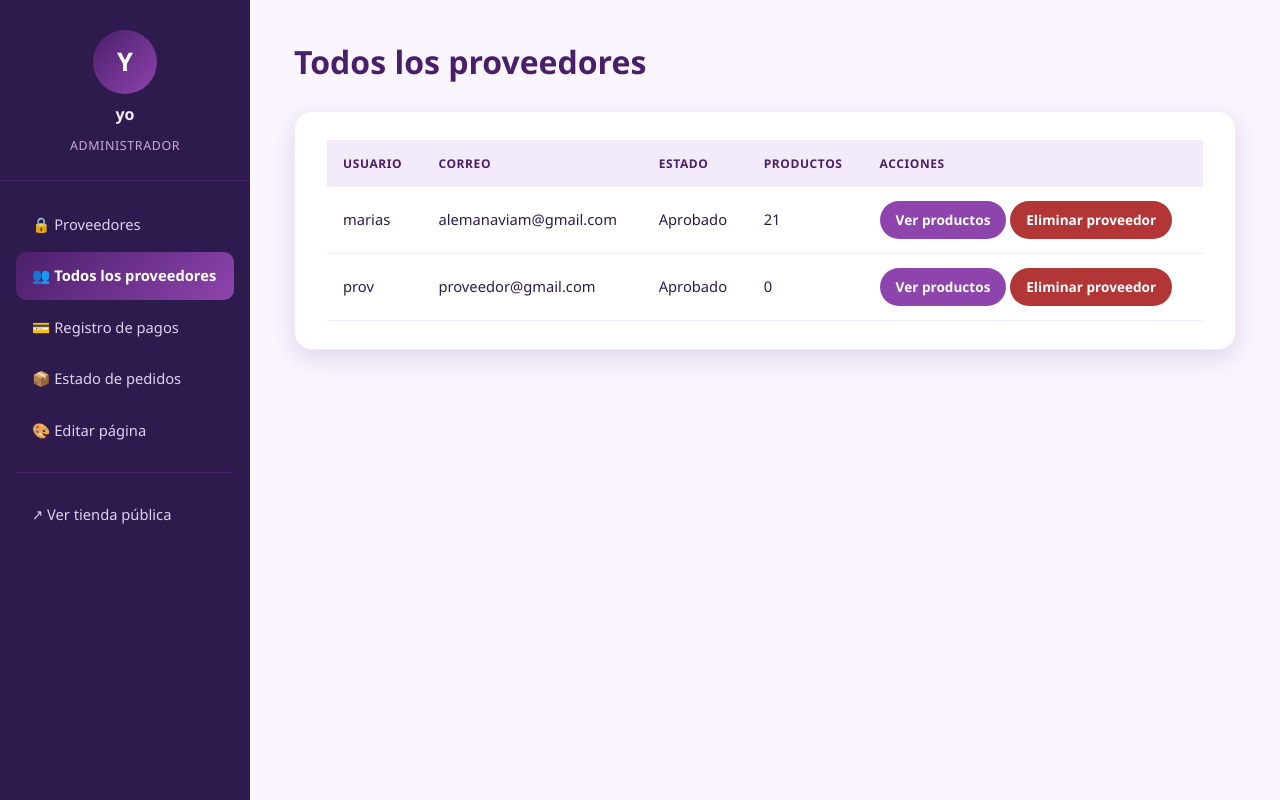
After one commit to chomara1/Nuevo-Intento, a Django app: page /adm/proveedores/lista/ in a window 1280 px wide. The commit adds this page. Run offline with Django 5.2, Linux system fonts and the light colour scheme; a user stored in the database is signed in; data comes from the database, SQL or seed files in the repository; both versions use the stored data as it was after the commit.

Commit message:
El administrador puede eliminar productos, ver la lista de productos y eliminar proveedores

```diff
--- a/administracion/templates/administracion/base_admin.html
+++ b/administracion/templates/administracion/base_admin.html
@@ -20,6 +20,7 @@
         </div>
         <nav class="admin-nav">
             <a href="{% url 'administracion:dashboard' %}" class="{% if active == 'proveedores' %}active{% endif %}">🔒 Proveedores</a>
+            <a href="{% url 'administracion:lista_proveedores' %}" class="{% if active == 'lista_proveedores' %}active{% endif %}">👥 Todos los proveedores</a>
             <a href="{% url 'administracion:pagos' %}" class="{% if active == 'pagos' %}active{% endif %}">💳 Registro de pagos</a>
             <a href="{% url 'administracion:pedidos' %}" class="{% if active == 'pedidos' %}active{% endif %}">📦 Estado de pedidos</a>
             <a href="{% url 'administracion:gestion_diseno' %}" class="{% if active == 'diseno' %}active{% endif %}">🎨 Editar página</a>
--- a/administracion/templates/administracion/dashboard.html
+++ b/administracion/templates/administracion/dashboard.html
@@ -1,6 +1,6 @@
 {% extends 'administracion/base_admin.html' %}
 
-{% block titulo %}Proveedores pendientes{% endblock %}
+{% block titulo %}Proveedores en espera{% endblock %}
 
 {% block contenido %}
     <h1>🔒 Proveedores esperando aprobación</h1>
--- /dev/null
+++ b/administracion/templates/administracion/lista_proveedores.html
@@ -0,0 +1,48 @@
+{% extends 'administracion/base_admin.html' %}
+
+{% block titulo %}Todos los proveedores{% endblock %}
+
+{% block contenido %}
+    <h1>Todos los proveedores</h1>
+
+    <section class="admin-card">
+        {% if proveedores %}
+            <table class="admin-table">
+                <thead>
+                    <tr>
+                        <th>Usuario</th>
+                        <th>Correo</th>
+                        <th>Estado</th>
+                        <th>Productos</th>
+                        <th>Acciones</th>
+                    </tr>
+                </thead>
+                <tbody>
+                {% for perfil in proveedores %}
+                    <tr>
+                        <td>{{ perfil.usuario.username }}</td>
+                        <td>{{ perfil.usuario.email }}</td>
+                        <td>
+                            {% if perfil.aprobado %}
+                                <span class="badge-ok">Aprobado</span>
+                            {% else %}
+                                <span class="badge-pend">Pendiente</span>
+                            {% endif %}
+                        </td>
+                        <td>{{ perfil.total_productos }}</td>
+                        <td>
+                            <a href="{% url 'administracion:productos_proveedor' perfil_id=perfil.id %}" class="btn btn-approve">Ver productos</a>
+                            <a href="{% url 'administracion:eliminar_proveedor' perfil_id=perfil.id %}" class="btn btn-reject"
+                               onclick="return confirm('¿Eliminar la cuenta de {{ perfil.usuario.username }}? Esto también borrará TODOS sus productos permanentemente.');">
+                                Eliminar proveedor
+                            </a>
+                        </td>
+                    </tr>
+                {% endfor %}
+                </tbody>
+            </table>
+        {% else %}
+            <p>Aún no hay proveedores registrados.</p>
+        {% endif %}
+    </section>
+{% endblock %}
--- a/administracion/urls.py
+++ b/administracion/urls.py
@@ -7,6 +7,10 @@ urlpatterns = [
     path('', views.dashboard, name='dashboard'),
     path('proveedores/<int:perfil_id>/aprobar/', views.aprobar_proveedor, name='aprobar_proveedor'),
     path('proveedores/<int:perfil_id>/rechazar/', views.rechazar_proveedor, name='rechazar_proveedor'),
+    path('proveedores/lista/', views.lista_proveedores, name='lista_proveedores'),
+    path('proveedores/<int:perfil_id>/productos/', views.productos_proveedor, name='productos_proveedor'),
+    path('proveedores/<int:perfil_id>/eliminar/', views.eliminar_proveedor, name='eliminar_proveedor'),
+    path('productos/<int:producto_id>/eliminar/', views.eliminar_producto_admin, name='eliminar_producto_admin'),
     path('diseno/', views.gestion_diseno, name='gestion_diseno'),
     path('pagos/', views.pagos, name='pagos'),
     path('pedidos/', views.pedidos, name='pedidos'),
--- a/administracion/views.py
+++ b/administracion/views.py
@@ -43,6 +43,79 @@ def rechazar_proveedor(request, perfil_id):
     usuario.delete()  # borra el User y, en cascada, su Perfil
     messages.warning(request, f"La solicitud de {nombre} fue rechazada y eliminada.")
     return redirect('administracion:dashboard')
+
+
+# ==========================================
+# LISTA COMPLETA DE PROVEEDORES (aprobados y no aprobados)
+# ==========================================
+@admin_required
+def lista_proveedores(request):
+    Perfil = apps.get_model("usuarios", "Perfil")
+    Producto = apps.get_model("inventario", "Producto")
+
+    proveedores = (
+        Perfil.objects
+        .filter(rol='PROVEEDOR')
+        .select_related('usuario')
+        .order_by('usuario__username')
+    )
+
+    # Le agregamos a cada perfil cuántos productos tiene registrados
+    for perfil in proveedores:
+        perfil.total_productos = Producto.objects.filter(proveedor=perfil.usuario).count()
+
+    return render(request, 'administracion/lista_proveedores.html', {
+        'proveedores': proveedores,
+        'active': 'lista_proveedores',
+    })
+
+
+# ==========================================
+# PRODUCTOS SUBIDOS POR UN PROVEEDOR ESPECÍFICO
+# ==========================================
+@admin_required
+def productos_proveedor(request, perfil_id):
+    Perfil = apps.get_model("usuarios", "Perfil")
+    Producto = apps.get_model("inventario", "Producto")
+
+    perfil = get_object_or_404(Perfil, id=perfil_id, rol='PROVEEDOR')
+    productos = Producto.objects.filter(proveedor=perfil.usuario).order_by('-fecha_creacion')
+
+    return render(request, 'administracion/productos_proveedor.html', {
+        'perfil_proveedor': perfil,
+        'productos': productos,
+        'active': 'lista_proveedores',
+    })
+
+
+# ==========================================
+# ELIMINAR CUENTA DE UN PROVEEDOR (y sus productos, en cascada)
+# ==========================================
+@admin_required
+def eliminar_proveedor(request, perfil_id):
+    Perfil = apps.get_model("usuarios", "Perfil")
+
+    perfil = get_object_or_404(Perfil, id=perfil_id, rol='PROVEEDOR')
+    usuario = perfil.usuario
+    nombre = usuario.username
+    usuario.delete()  # borra el User, su Perfil y todos sus Producto en cascada
+    messages.warning(request, f"La cuenta del proveedor '{nombre}' y todos sus productos fueron eliminados.")
+    return redirect('administracion:lista_proveedores')
+
+
+# ==========================================
+# ELIMINAR UN PRODUCTO ESPECÍFICO DE CUALQUIER PROVEEDOR
+# ==========================================
+@admin_required
+def eliminar_producto_admin(request, producto_id):
+    Producto = apps.get_model("inventario", "Producto")
+
+    producto = get_object_or_404(Producto, id=producto_id)
+    perfil_id = producto.proveedor.perfil.id
+    nombre_producto = producto.nombre
+    producto.delete()
+    messages.success(request, f"El producto '{nombre_producto}' fue eliminado.")
+    return redirect('administracion:productos_proveedor', perfil_id=perfil_id)
 
 
 @admin_required
--- a/usuarios/templates/tienda_home.html
+++ b/usuarios/templates/tienda_home.html
@@ -196,8 +196,8 @@
         {% endif %}
         <span class="badge-new">Nuevo</span>
         <div class="card-actions">
-          <button class="pill-btn btn-view" aria-label="Ver detalles" data-tooltip="Click aquí para ver más detalles"><svg width="17" height="17"><use href="#i-eye"/></svg></button>
-          <button class="pill-btn btn-fav" aria-label="Añadir a favoritos" aria-pressed="false" data-tooltip="Click aquí para agregar producto a favoritos"><svg width="17" height="17"><use href="#i-heart"/></svg></button>
+          <button class="pill-btn btn-view" aria-label="Ver detalles" data-tooltip="Ver más detalles"><svg width="17" height="17"><use href="#i-eye"/></svg></button>
+          <button class="pill-btn btn-fav" aria-label="Añadir a favoritos" aria-pressed="false" data-tooltip="Agregar producto a favoritos"><svg width="17" height="17"><use href="#i-heart"/></svg></button>
         </div>
       </div>
 
```
Also changed, not shown: administracion/templates/administracion/productos_proveedor.html (added, +53 -0 lines), db.sqlite3.
